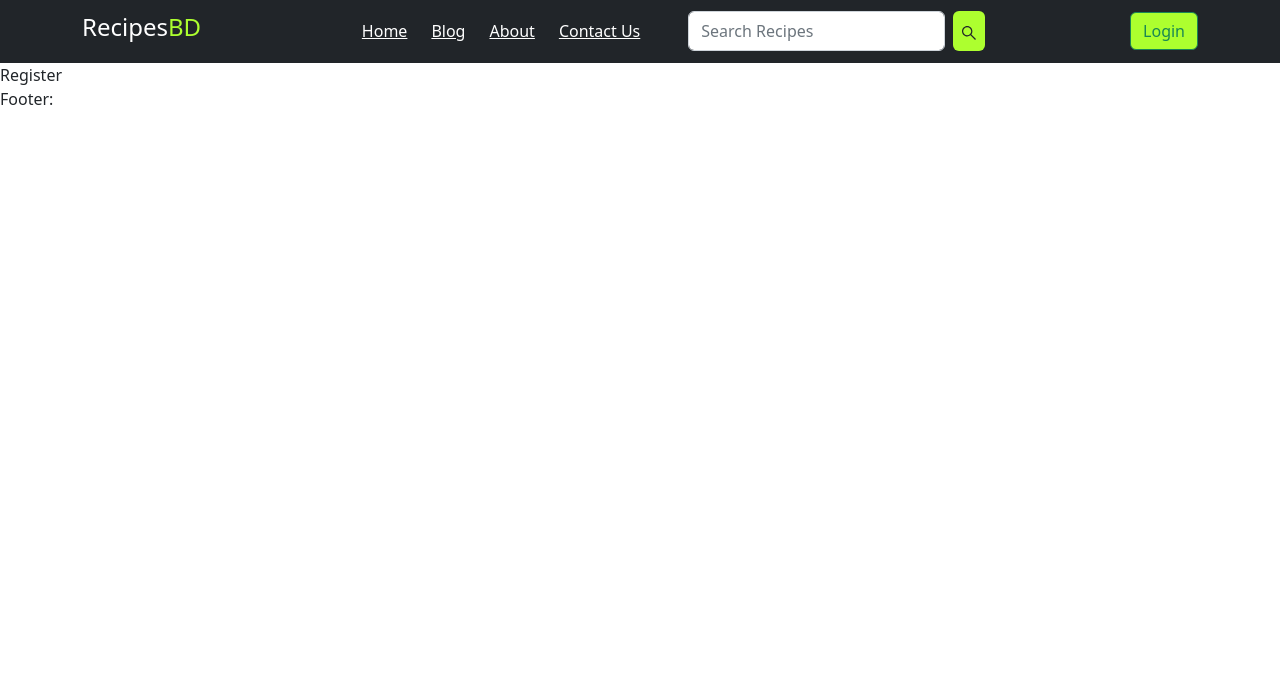
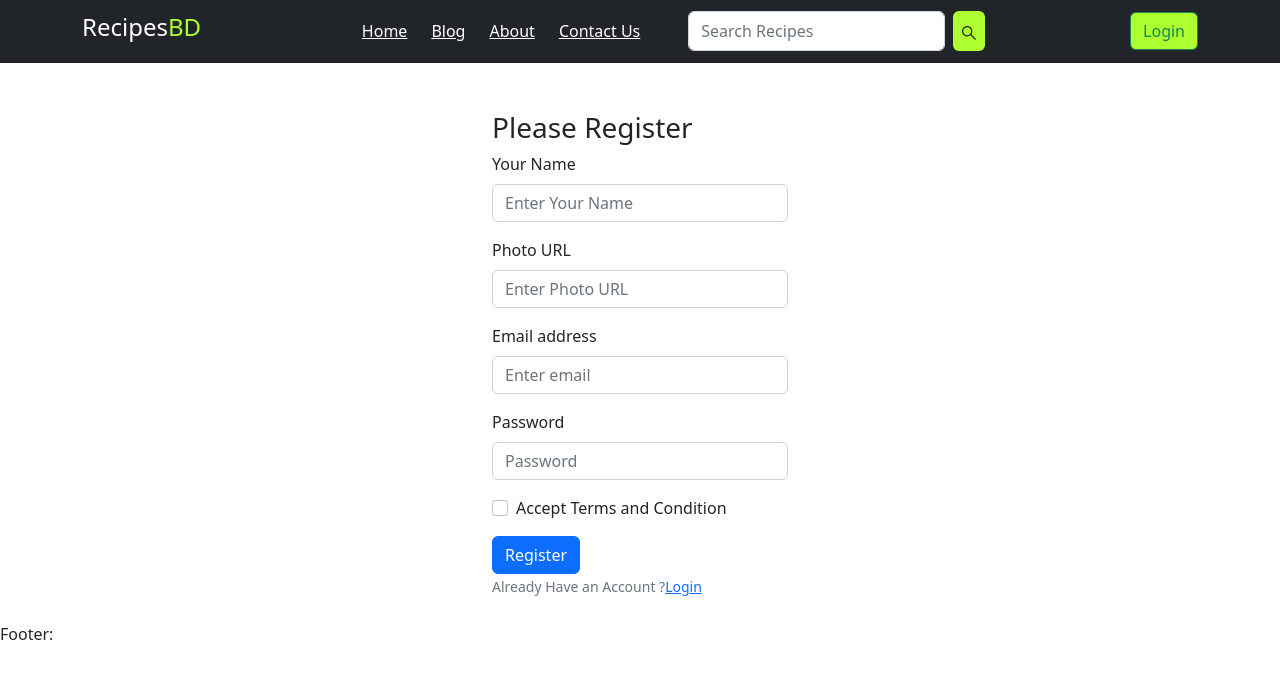
Before and after one commit to alive1258/bd-food-village-recipes-client, a React (Vite) app: page /register in a window 1280 px wide. Shown: the top 678 px of the page. Built offline with nearby package versions, Linux system fonts and the light colour scheme.

Commit message:
regiter page design done

```diff
--- a/src/pages/Login/Login/Login.jsx
+++ b/src/pages/Login/Login/Login.jsx
@@ -24,7 +24,7 @@ const Login = () => {
         </Form.Group>
 
         <Button variant="primary" type="submit">
-          Submit
+          Login
         </Button>
         <br />
         <Form.Text className="text-secondary ">
--- a/src/pages/Login/Register/Register.jsx
+++ b/src/pages/Login/Register/Register.jsx
@@ -1,10 +1,49 @@
 import React from 'react';
+import { Button, Container, Form } from "react-bootstrap";
+import { Link } from "react-router-dom";
 
 const Register = () => {
     return (
-        <div>
-            Register
-        </div>
+        <Container className="w-25 mx-auto mt-4 py-4">
+        <h3>Please Register</h3>
+      <Form>
+        <Form.Group className="mb-3" controlId="formBasicEmail">
+          <Form.Label>Your Name</Form.Label>
+          <Form.Control name='text' required type="name" placeholder="Enter Your Name" />
+        </Form.Group>
+        <Form.Group className="mb-3" controlId="formBasicEmail">
+          <Form.Label>Photo URL</Form.Label>
+          <Form.Control name='photo' required type="text" placeholder="Enter Photo URL" />
+        </Form.Group>
+        <Form.Group className="mb-3" controlId="formBasicEmail">
+          <Form.Label>Email address</Form.Label>
+          <Form.Control name='email' required type="email" placeholder="Enter email" />
+        </Form.Group>
+
+        <Form.Group className="mb-3" controlId="formBasicPassword">
+          <Form.Label>Password</Form.Label>
+          <Form.Control required name='password' type="password" placeholder="Password" />
+        </Form.Group>
+        <Form.Group className="mb-3" controlId="formBasicCheckbox">
+          <Form.Check type="checkbox" name='accept' label="Accept Terms and Condition" />
+        </Form.Group>
+
+        <Button variant="primary" type="submit">
+          Register
+        </Button>
+        <br />
+        <Form.Text className="text-secondary ">
+           Already Have an Account ?
+           <Link to='/login'>Login</Link>
+           </Form.Text>
+        <Form.Text className="text-success">
+
+           </Form.Text>
+        <Form.Text className="text-danger">
+
+          </Form.Text>
+      </Form>
+    </Container>
     );
 };
 
--- a/src/providers/AuthProvider.jsx
+++ b/src/providers/AuthProvider.jsx
@@ -1,5 +1,5 @@
 import React, { createContext } from "react";
-import { getAuth } from "firebase/auth";
+import { createUserWithEmailAndPassword, getAuth } from "firebase/auth";
 import app from "../firebase/firebase.config";
 
 export const AuthContext = createContext(null);
@@ -7,9 +7,15 @@ export const AuthContext = createContext(null);
 const auth = getAuth(app);
 
 const AuthProvider = ({ children }) => {
-  const user = null
+  const user = null;
+
+  const createUser = (email, password) => {
+    return createUserWithEmailAndPassword(auth, email, password);
+  };
+
   const authInfo = {
     user,
+    createUser,
   };
   return (
     <AuthContext.Provider value={authInfo}>{children}</AuthContext.Provider>
```
